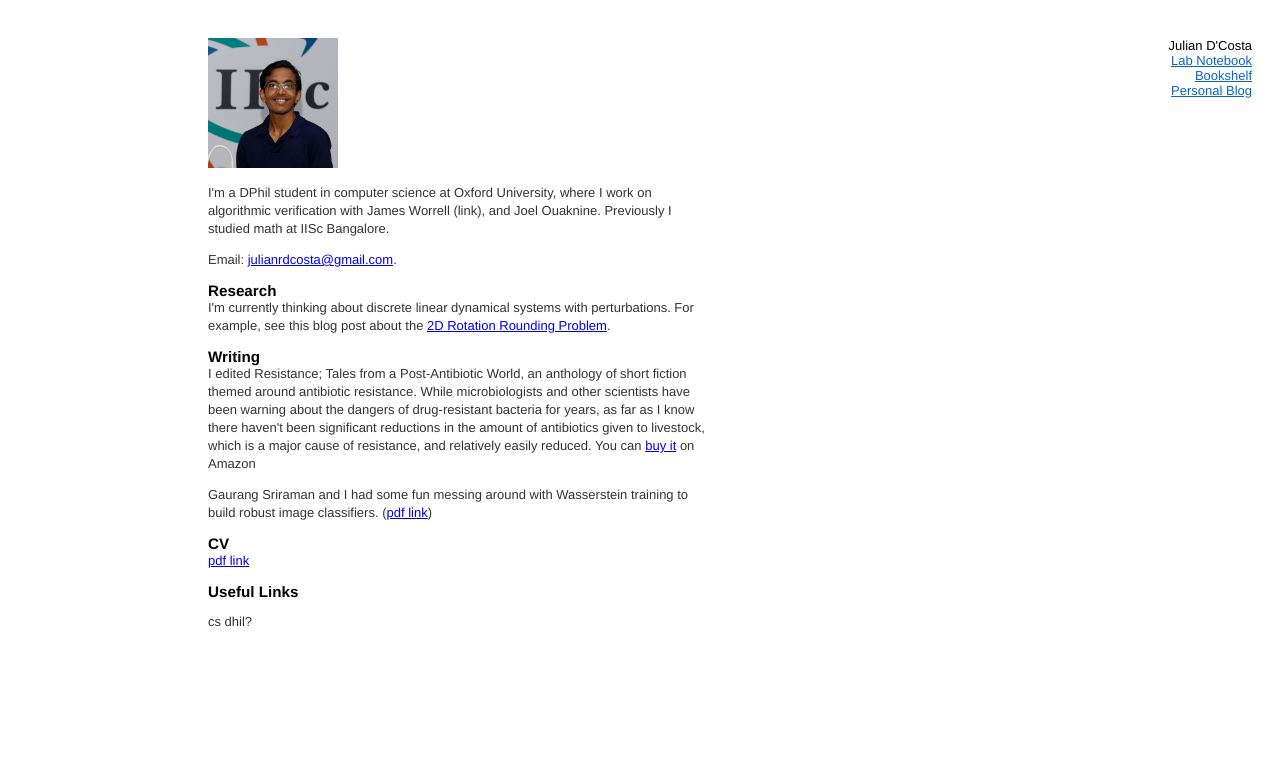
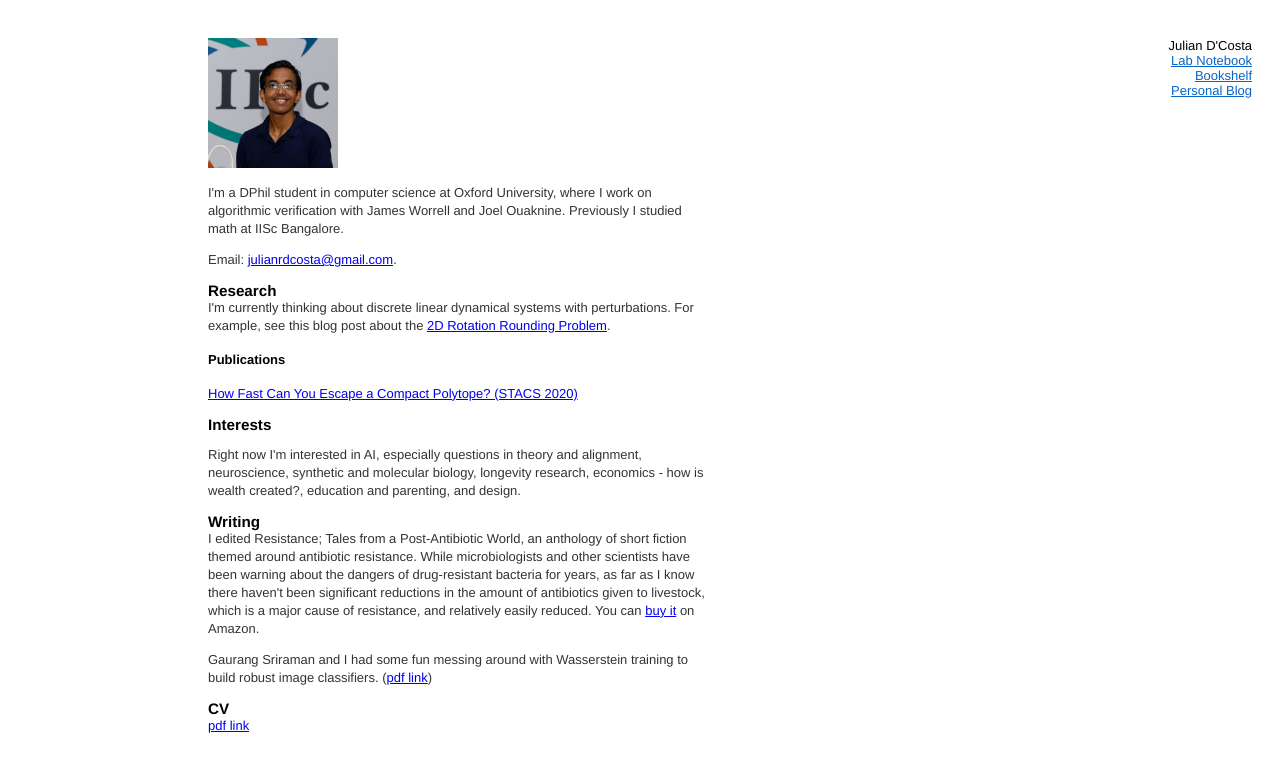
Before and after one commit to julianrdcosta/julianrdcosta.github.io, a Jekyll site: the page built from index.html, in a window 1280 px wide. Shown: the top 772 px of the page. Built offline with Jekyll 4.4.1, drawn with Linux system fonts in a browser that asks for light colours.

Commit message:
Update index.html

```diff
--- a/index.html
+++ b/index.html
@@ -21,27 +21,32 @@ title: Julian R D'Costa
 
 <img src="/pics/julian_headshot.jpg" height="130">
 
-<p>I'm a DPhil student in computer science at Oxford University, where I work on algorithmic verification with James Worrell (link), and Joel Ouaknine. Previously I studied math at IISc Bangalore.</p>
+<p>I'm a DPhil student in computer science at Oxford University, where I work on algorithmic verification with James Worrell and Joel Ouaknine. Previously I studied math at IISc Bangalore.</p>
 
 <p>Email: <a href="mailto:julianrdcosta@gmail.com">julianrdcosta@gmail.com</a>.</p>
 
  <h3>Research</h3>
 <p class="notop">I'm currently thinking about discrete linear dynamical systems with perturbations. For example, see this blog post
-  about the <a href="https://justunreadableicon.wordpress.com/2020/09/25/on-the-2d-rotation-rounding-problem">2D Rotation Rounding Problem</a>.</p>
+  about the <a href="https://justunreadableicon.wordpress.com/2020/09/25/on-the-2d-rotation-rounding-problem" target="_blank">2D Rotation Rounding Problem</a>.</p>
+
+  <h4>Publications</h4>
+  <p class="notop">
+  <a href="https://people.mpi-sws.org/~joel/publications/escape-bounds20abs.html" target="_blank">How Fast Can You Escape a Compact Polytope? (STACS 2020)</a></p>
+
+  <h3>Interests</h3> <p>Right now I'm interested in AI, especially questions in theory and alignment, neuroscience, synthetic and molecular biology, longevity research, economics - how is wealth created?, education and parenting, and design. </p>
 
   <h3>Writing</h3>
   <p class="notop">I edited Resistance; Tales from a Post-Antibiotic World, an anthology of short fiction themed around antibiotic resistance.
   While microbiologists and other scientists have been warning about the dangers of drug-resistant bacteria for years, as far as I know there haven't been
   significant reductions in the amount of antibiotics given to livestock, which is a major cause of resistance, and relatively easily reduced.
-  You can <a href="https://www.amazon.in/Resistance-Tales-Post-Antibiotic-Julian-DCosta/dp/8192570789/">buy it</a> on Amazon</p>
+  You can <a href="https://www.amazon.in/Resistance-Tales-Post-Antibiotic-Julian-DCosta/dp/8192570789/" target="_blank">buy it</a> on Amazon.</p>
 
   <p>Gaurang Sriraman and I had some fun messing around with Wasserstein training to build robust
-    image classifiers. (<a href="/files/Deep_Learning_project_adversarial_examples_Julian_Gaurang.pdf">pdf link</a>)</p>
+    image classifiers. (<a href="/files/Deep_Learning_project_adversarial_examples_Julian_Gaurang.pdf" target="_blank">pdf link</a>)</p>
 
   <h3>CV</h3>
-  <p class="notop"><a href="/files/JulianDCostaPublicCV.pdf">pdf link</a></p>
+  <p class="notop"><a href="/files/JulianDCostaPublicCV.pdf" target="_blank">pdf link</a></p>
 
-  <h3>Useful Links</h3> <p>cs dhil?</p>
 
 </div>
 
```
